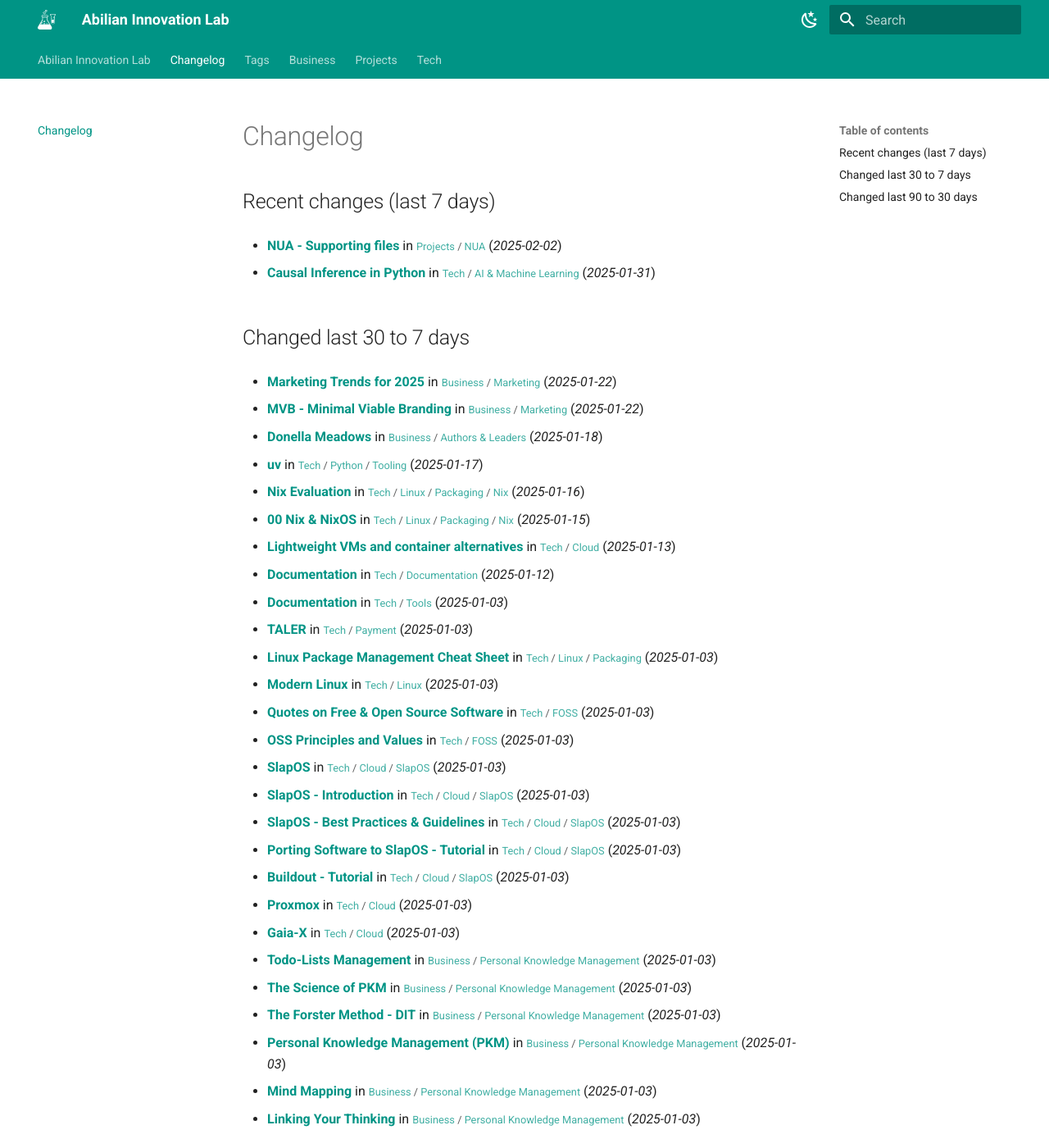
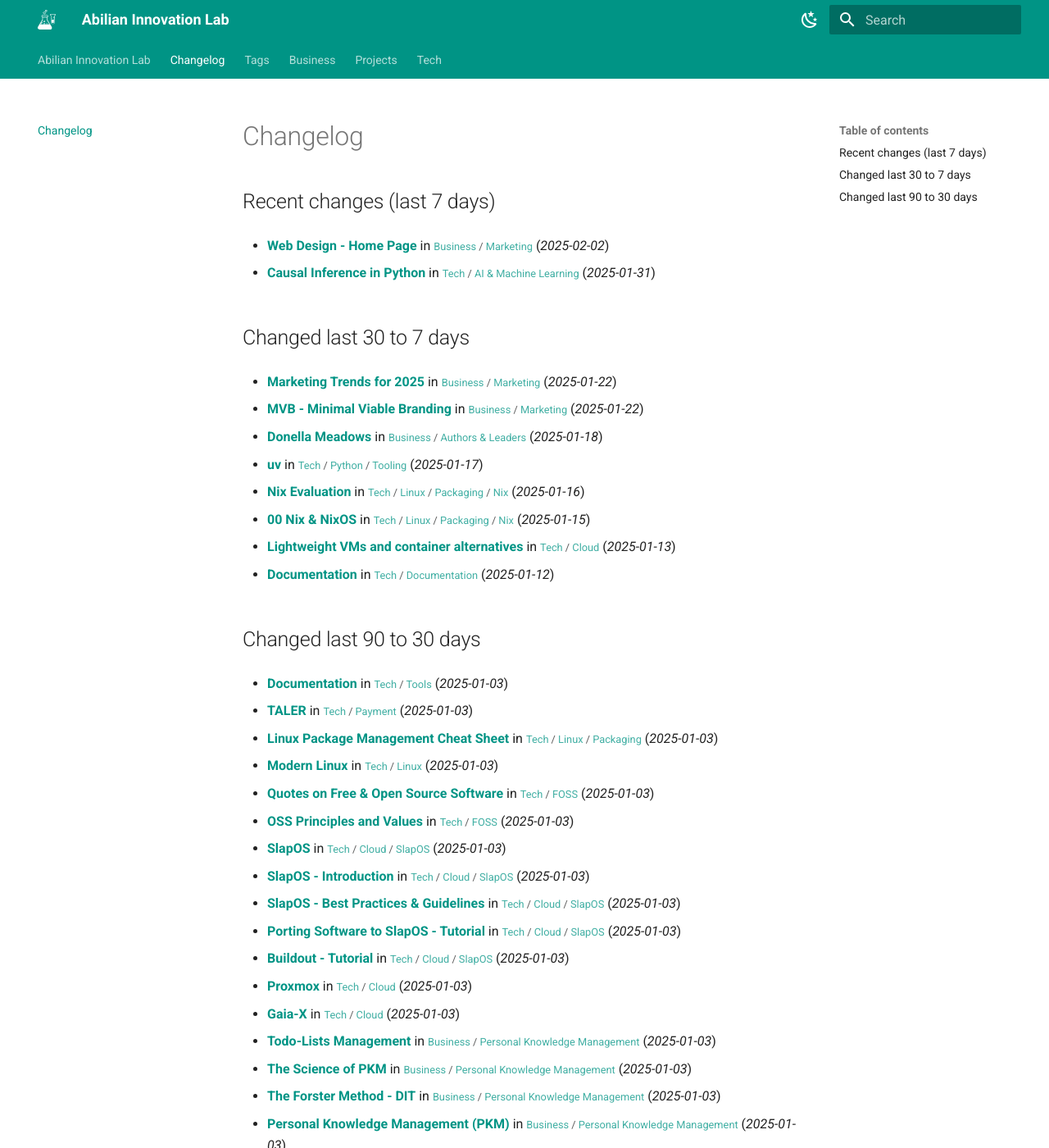
Before and after one commit to abilian/lab.abilian.com, an MkDocs documentation site: the page built from docs/changelog.md, in a window 1280 px wide and 1400 px high. Shown: the whole window at 82% size. Built offline with MkDocs 1.6.1 and Material for MkDocs 9.7.7, drawn with Linux system fonts in a browser that asks for light colours; comment, search, counter and statistics services are not loaded; some of the changed text lies outside the part shown.

Commit message:
Update content

```diff
--- a/docs/changelog.md
+++ b/docs/changelog.md
@@ -2,7 +2,7 @@
 
 ## Recent changes (last 7 days)
 
-- **[NUA - Supporting files](/Projects/NUA/NUA - Supporting files/)** in <small>[Projects](/Projects/00 Projects/) / [NUA](/Projects/NUA/00 NUA/)</small> (*2025-02-02*)
+- **[Web Design - Home Page](/Business/Marketing/Web Design - Home Page/)** in <small>[Business](/Business/00 Business/) / [Marketing](/Business/Marketing/Copywriting/)</small> (*2025-02-02*)
 
 - **[Causal Inference in Python](/Tech/AI & Machine Learning/Causal Inference in Python/)** in <small>[Tech](/Tech/00 Technology/) / [AI & Machine Learning](/Tech/AI & Machine Learning/00 Machine Learning/)</small> (*2025-01-31*)
 
@@ -25,6 +25,10 @@
 - **[Lightweight VMs and container alternatives](/Tech/Cloud/Lightweight VMs and container alternatives/)** in <small>[Tech](/Tech/00 Technology/) / [Cloud](/Tech/Cloud/6 pilars AWS/)</small> (*2025-01-13*)
 
 - **[Documentation](/Tech/Documentation/Documentation/)** in <small>[Tech](/Tech/00 Technology/) / [Documentation](/Tech/Documentation/Documentation/)</small> (*2025-01-12*)
+
+
+
+## Changed last 90 to 30 days
 
 - **[Documentation](/Tech/Tools/Documentation/)** in <small>[Tech](/Tech/00 Technology/) / [Tools](/Tech/Tools/Benchmarking CLI/)</small> (*2025-01-03*)
 
```
Also changed, not shown: other parts of docs/changelog.md (+0 -4 lines).
